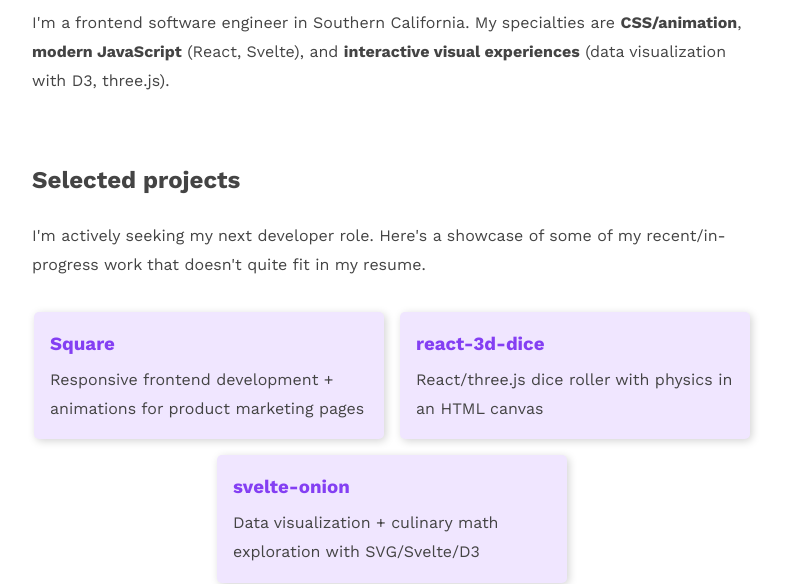
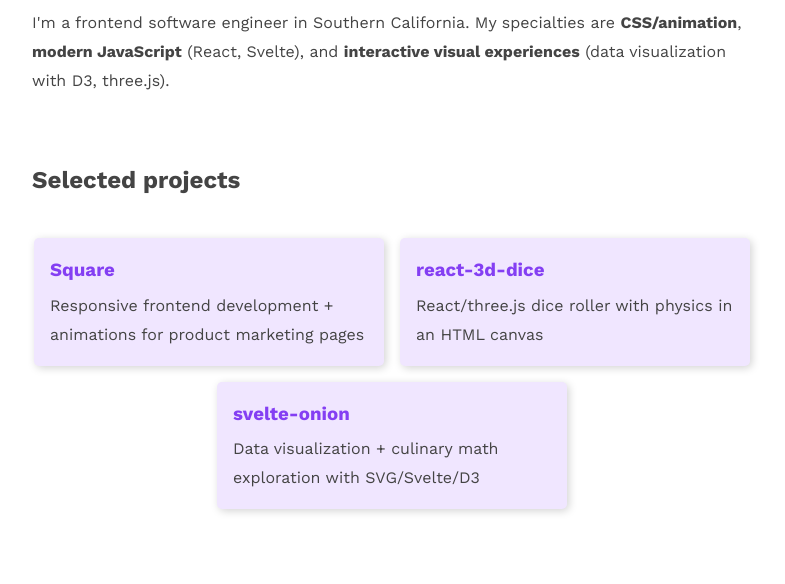
Before and after one commit to aqandrew/aqandrew.com, an Astro site: page / in a window 1280 px wide. Shown: the part 247-831 px from the top of the page, without its empty margins (248-1033 px from the left). Built offline with nearby package versions, Linux system fonts and the light colour scheme; Astro itself is replaced by a stand-in of ours.

Commit message:
hide projects description if !lookingForWork

```diff
--- a/src/components/ProjectShowcase.astro
+++ b/src/components/ProjectShowcase.astro
@@ -1,4 +1,5 @@
 ---
+import { config } from '@config';
 import { getCollection } from 'astro:content';
 import { getTransitionName } from 'src/utils';
 
@@ -12,12 +13,12 @@ projects.sort((a, b) => a.data.order - b.data.order);
   <h2>{selectedProjectSlug ? 'More' : 'Selected'} projects</h2>
 
   {
-    selectedProjectSlug ? null : (
+    !selectedProjectSlug && config.lookingForWork ? (
       <p>
         I'm actively seeking my next developer role. Here's a showcase of some
         of my recent/in-progress work that doesn't quite fit in my resume.
       </p>
-    )
+    ) : null
   }
 
   <ul class="showcase">
--- a/src/pages/index.astro
+++ b/src/pages/index.astro
@@ -21,7 +21,7 @@ import ProjectShowcase from '@components/ProjectShowcase.astro';
     </p>
   </section>
 
-  {config.lookingForWork ? <HireMe /> : null}
+  <!-- {config.lookingForWork ? <HireMe /> : null} -->
 
   <ProjectShowcase />
 
```
